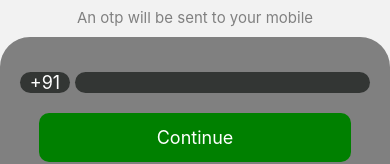
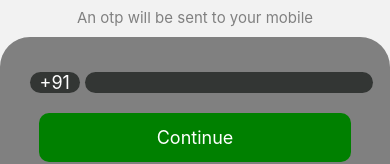
Before and after one commit to anilbdev/eduApp, a React Native app: screen / in a window 390 px wide. Shown: the part 662-826 px from the top of the page. Built offline with nearby package versions, Linux system fonts and the light colour scheme; what react-native would draw is missing.

Commit message:
Login container created

```diff
--- /dev/null
+++ b/src/components/InputContainer.js
@@ -0,0 +1,31 @@
+import React, { Component } from 'react'
+import { Text, StyleSheet, View } from 'react-native'
+import { OtpInput, InputDetail } from '../index'
+
+export default class InputContainer extends Component {
+    render() {
+        const { content, handlePhoneNumber } = this.props
+        return (
+            <View style={styles.container}>
+                <View style={styles.phoneNumberInput}>
+                    {content.submitStatus ? <OtpInput /> :
+                        <InputDetail
+                            content={content}
+                            handlePhoneNumber={handlePhoneNumber} />}
+                </View>
+            </View>
+        )
+    }
+}
+
+const styles = StyleSheet.create({
+    container: {
+        alignItems: 'center',
+        width: '100%',
+
+    },
+    phoneNumberInput: {
+    width: '95%',
+        marginVertical: 10,
+    }
+})
--- a/src/components/LoginDetail.js
+++ b/src/components/LoginDetail.js
@@ -1,23 +1,17 @@
 import React, { Component } from 'react'
 import { Text, StyleSheet, View, TextInput, TouchableHighlight } from 'react-native'
-import { Button, InputDetail, OtpInput, ContactUs } from '../index'
+import { Button, ContactUs, InputContainer } from '../index'
 export default class Message extends Component {
     constructor(props) {
         super(props)
-
     }
-
-
     render() {
         const { content, handleButtonPress, handlePhoneNumber } = this.props
         return (
             <View style={styles.container}>
-                <View style={styles.phoneNumberInput}>
-                    {content.submitStatus ? <OtpInput /> :
-                        <InputDetail
-                            content={content}
-                            handlePhoneNumber={handlePhoneNumber} />}
-                </View>
+                <InputContainer
+                    content={content}
+                    handlePhoneNumber={handlePhoneNumber} />
                 <View style={styles.buttonConatainer}>
                     <Button content={content}
                         handleButtonPress={handleButtonPress}
@@ -38,10 +32,6 @@ const styles = StyleSheet.create({
         paddingTop: 25,
         paddingBottom: 10
     },
-    phoneNumberInput: {
-        width: '100%',
-        marginVertical: 10,
-    },
     buttonConatainer: {
         width: '100%',
         marginVertical: 10
--- a/src/components/OtpInput.js
+++ b/src/components/OtpInput.js
@@ -13,17 +13,18 @@ export default class OtpInput extends Component {
 }
 const styles = StyleSheet.create({
     container: {
-        flexDirection: 'row',
+
         justifyContent:'center',
-        alignItems:'center'
+        alignItems:'center',
+
 
     },
     phoneNunmber: {
         backgroundColor: '#333634',
         color: 'white',
-        width:'65%',
+        width:'85%',
         fontSize: 18,
         borderRadius: 14,
-        marginRight: 20
+
     }
 })
--- a/src/index.js
+++ b/src/index.js
@@ -12,6 +12,7 @@ export {default as InputDetail} from './components/InputDetail'
 export{ default as Logo} from './components/Logo'
 export{ default as OtpInput } from './components/OtpInput'
 export {default as ContactUs} from './components/ContactUs'
+export {default as InputContainer} from './components/InputContainer'
 
 
 //constant  **below//
```
